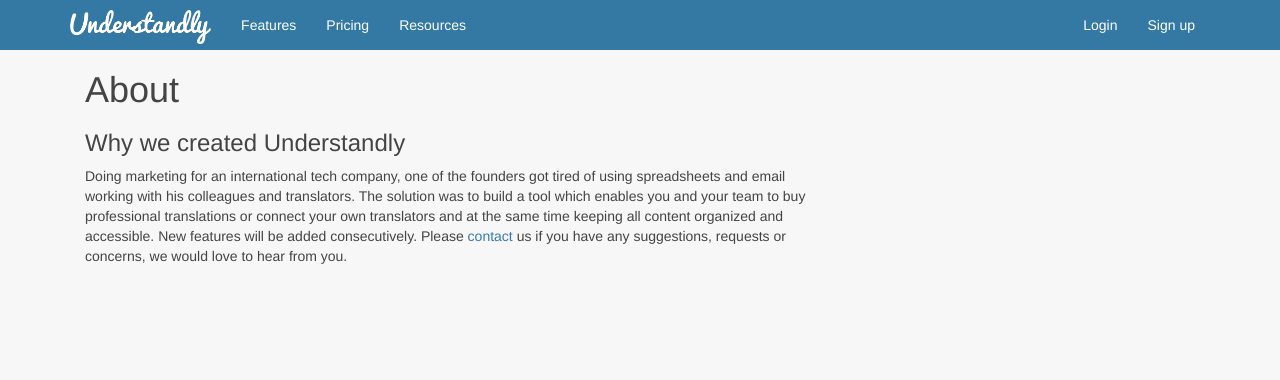
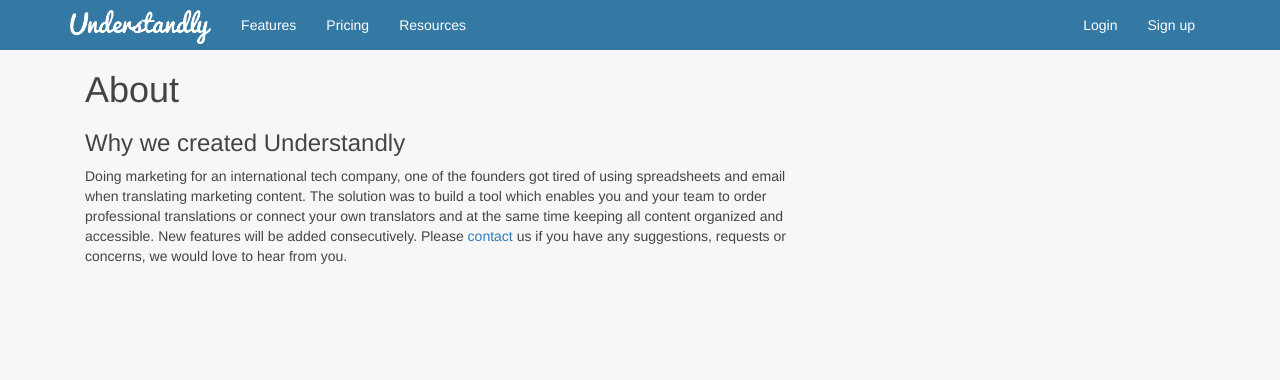
Before and after one commit to yhoiseth/www.understandly.com, a Jekyll site: the page built from about.html, in a window 1280 px wide. Shown: the top 380 px of the page. Built offline with Jekyll 4.4.1, drawn with Linux system fonts in a browser that asks for light colours; nearby versions of some CDN libraries.

```diff
--- a/about.html
+++ b/about.html
@@ -21,8 +21,8 @@
                 <h3>Why we created Understandly</h3>
                 <p>
                     Doing marketing for an international tech company,
-                    one of the founders got tired of using spreadsheets and email working with his colleagues
-                    and translators. The solution was to build a tool which enables you and your team to buy professional translations or
+                    one of the founders got tired of using spreadsheets and email when translating marketing content.
+                    The solution was to build a tool which enables you and your team to order professional translations or
                     connect your own translators and at the same time keeping all content organized and accessible.
                     New features will be added consecutively. Please <a href="/contact">contact</a> us if you have any suggestions, requests or concerns, we would love
                     to hear from you.
--- a/contact.html
+++ b/contact.html
@@ -14,6 +14,7 @@
                     <li class="list-group-item"><i class="fa fa-envelope fa-fw"> </i> hi@understandly.com</li>
                     <li class="list-group-item"><i class="fa fa-phone fa-fw"> </i> +47 45804565</li>
                     <li class="list-group-item"><i class="fa fa-map-marker fa-fw"> </i> We are located in Oslo, Norway</li>
+                    <li class="list-group-item"><i class="fa fa-institution fa-fw"> </i> Integer AS. Organization number: 914 171 938 </li>
                 </div>
             </div>
         </div>
```
